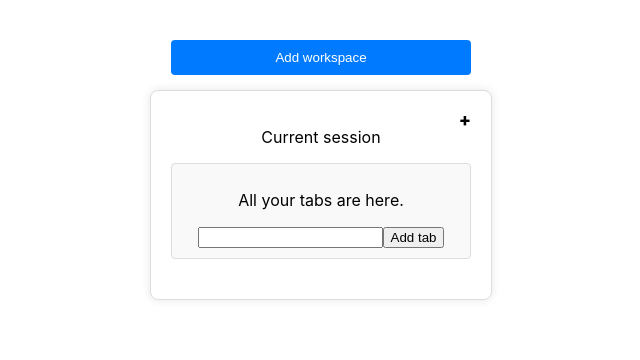
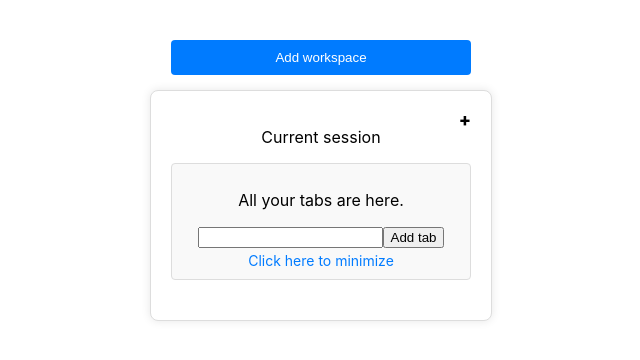
Before and after one commit to adityabatra/Shelf, a React (Create React App) app in the folder shelf/: page / in a window 1280 px wide. Both pictures are taken after a click on the element "Click here to expand". Shown: the top 360 px of the page, without its empty margins (319-959 px from the left). Built offline with nearby package versions, Linux system fonts and the light colour scheme.

Commit message:
Added logic to save workspaces

```diff
--- a/shelf/src/App.js
+++ b/shelf/src/App.js
@@ -1,10 +1,28 @@
 import './App.css';
-import React, {useState} from 'react';
+import React, {useState, useEffect} from 'react';
 import Workspace from './components/Workspace';
 
 function App() {
+const initializeWorkspaces = () => {
+  const savedWorkspaces = JSON.parse(localStorage.getItem('workspaces'));
+  if(savedWorkspaces){
+    const filteredWorkspaces = savedWorkspaces.filter(workspace => workspace.id !== 0)
+    const initialWorkspace = [{id:0, isDeletable: false, tabheading: "Current session", alltabs:[]}, ...filteredWorkspaces]
+    const maxId = filteredWorkspaces.reduce((max,workspace) => (workspace.id > max ? workspace.id : max), 0) + 1
+    setId(maxId)
+    return initialWorkspace;
+  }
+   return [{id:0, isDeletable: false, tabheading : "Current session" , alltabs:[]}]
+
+}
+
   const [ids, setId] = useState(1)
-  const [workspaces, setWorkspaces] = useState([{id:0, isDeletable: false, tabheading : "Current session" , alltabs:[]}]);
+  const [workspaces, setWorkspaces] = useState(initializeWorkspaces);
+
+  useEffect(() => {
+    const workspacesToSave = workspaces.filter(workspace => workspace.id !== 0)
+    localStorage.setItem('workspaces', JSON.stringify(workspacesToSave))
+  }, [workspaces])
   const addWorkspace = () => {
     setWorkspaces([...workspaces, { id: ids, isDeletable: true, tabheading : "Your workspace " + ids , alltabs:[]}]);
     setId(ids + 1)
@@ -16,13 +34,18 @@ function App() {
     setWorkspaces([...workspaces,{id:ids,isDeletable: true, tabheading: heading, alltabs: tabs }]);
     setId(ids + 1)
   }
+  const updateWorkspace = (id,tabs,heading) => {
+    setWorkspaces(workspaces.map(workspace =>
+      workspace.id === id ? {...workspace, tabheading: heading, alltabs: tabs} : workspace
+      ))
+  }
 
   return (
     <div className="App">
       <button className="add-workspace-button" onClick={addWorkspace}>Add workspace</button>
 
       {workspaces.map((workspace) =>  (
-        <Workspace key={workspace.id} workspace = {workspace} Delete = {deleteWorkspace} Save = {saveWorkspace}/>
+        <Workspace key={workspace.id} workspace = {workspace} Delete = {deleteWorkspace} Save = {saveWorkspace} update = {updateWorkspace}/>
       ))}
     </div>
   );
--- a/shelf/src/components/Workspace.js
+++ b/shelf/src/components/Workspace.js
@@ -1,4 +1,4 @@
-import React, { useState } from 'react';
+import React, { useState, useEffect} from 'react';
 import './Workspace.css';
 
 const Workspace = (props) => {
@@ -23,10 +23,12 @@ const Workspace = (props) => {
     props.Save(tabs,heading)
   }
 
+
+
   const handleDeleteTab = (tabId) => {
     setTabs(tabs.filter(tab => tab.id !== tabId));
+
   };
-
 
   const addTab = (inputvalue) => {
     if (inputvalue.trim() === ""){
@@ -34,7 +36,17 @@ const Workspace = (props) => {
       return
     }
     setTabs([...tabs, {id:tabs.length,name:inputvalue}]);
+
+
   };
+  const handleBlur = (e) => {
+    setHeading(e.target.innerText)
+
+  }
+// eslint-disable-next-line
+  useEffect(() => {
+    props.update(id,tabs,heading)
+  }, [tabs,heading])
 
   return (
     <div className="workspace-container">
@@ -49,7 +61,7 @@ const Workspace = (props) => {
         )}
       <div className="workspace-header">
 
-          <p contentEditable onBlur={(e) => setHeading(e.target.innerText)} style={{cursor:"pointer"}}> {heading}</p>
+          <p contentEditable onBlur={handleBlur} style={{cursor:"pointer"}}> {heading}</p>
 
         {isExpanded ? (
           <div className="workspace-tabs">
@@ -64,6 +76,7 @@ const Workspace = (props) => {
             }
             <input type ="text" value = {inputvalue} onChange={handleValuechange}></input>
             <button onClick={() => {addTab(inputvalue)}}>Add tab</button>
+            <p className="click-expand" onClick={toggleExpand}>Click here to minimize</p>
           </div>
         ) : (
           <p className="click-expand" onClick={toggleExpand}>Click here to expand</p>
```
